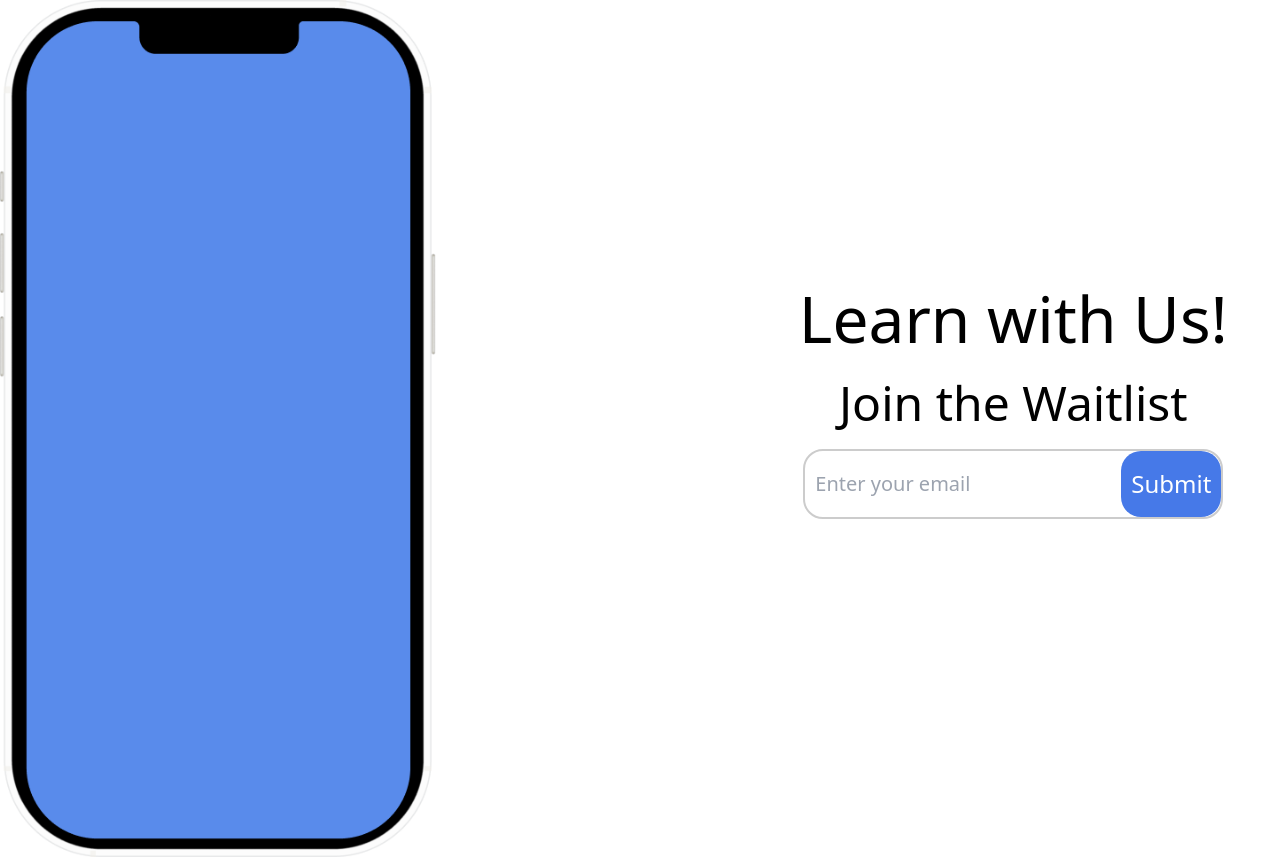
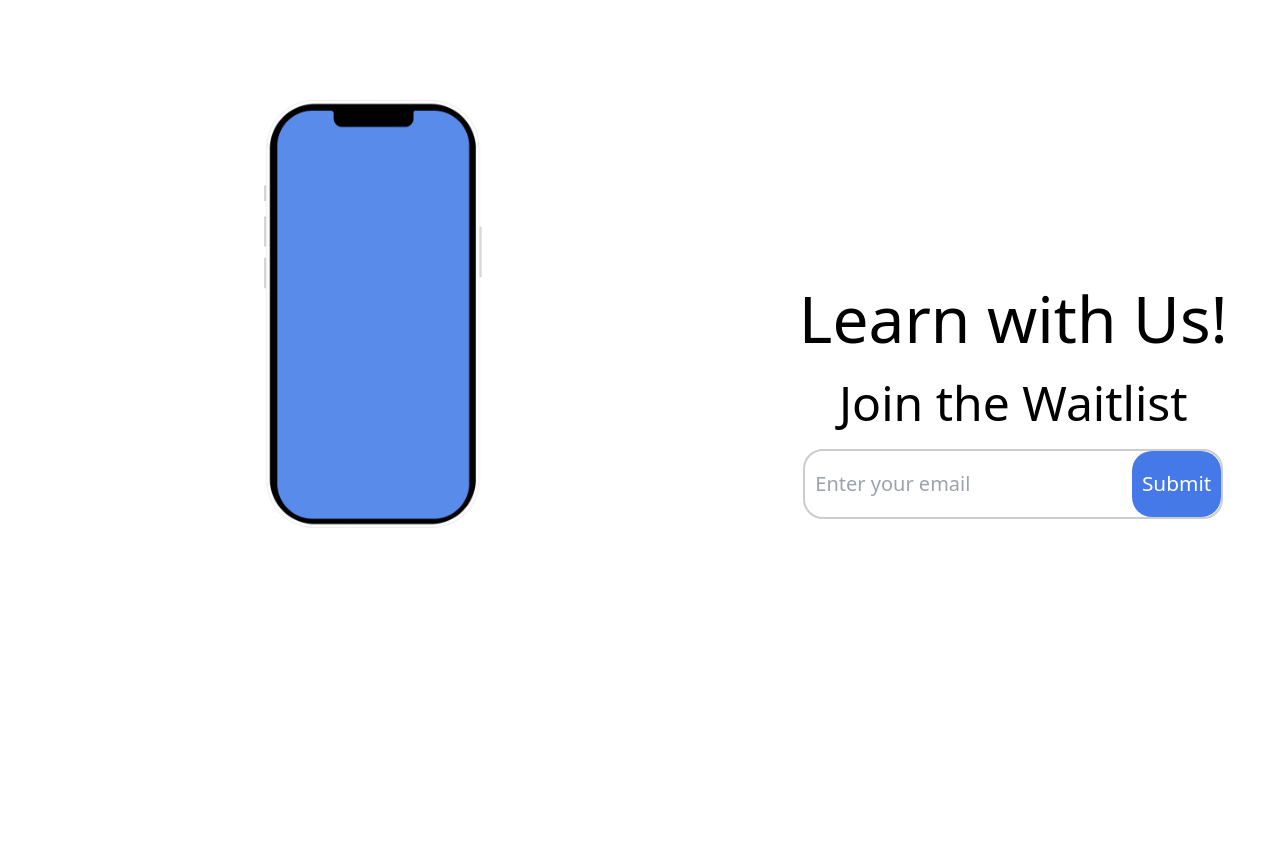
Before and after one commit to varoon-enjeti/tricluck-landing-page, a React (Create React App) app: page / in a window 1280 px wide. After the commit the page ends 800 px from the top, so only its background shows below. Built offline with nearby package versions, Linux system fonts and the light colour scheme.

Commit message:
Slight changes
margins fixed, email outline removed, submit button smaller

```diff
--- a/src/App.tsx
+++ b/src/App.tsx
@@ -8,11 +8,11 @@ function App() {
   const isMobile = useMediaQuery({ maxWidth: 1200 }); // Define the breakpoint for mobile view
 
   return (
-    <div className="xl:flex font-Ubuntu">
-      <div className="xl:w-7/12 xl:h-1/2">
+    <div className="xl:flex font-Ubuntu h-screen">
+      <div className="xl:w-7/12 xl:h-1/2 flex justify-center items-center">
         {isMobile ? <BottomRight /> : <BottomLeft />}
       </div>
-      <div className="xl:w-5/12 xl:h-1/2">
+      <div className="xl:w-5/12 xl:h-1/2 flex justify-center items-center">
         {isMobile ? <BottomLeft /> : <BottomRight />}
       </div>
     </div>
--- a/src/components/bottomleft.tsx
+++ b/src/components/bottomleft.tsx
@@ -4,7 +4,13 @@ import phone from './img/image.png';
 export default function BottomLeft() {
   return (
     <div className="xl:w-7/12 xl:h-1/2 flex justify-center items-center">
-      <img src={phone} alt="phone" />
+      <img src={phone} alt="phone" style={{
+                    width: '50%',
+                    height: 'auto',
+                    display: 'block',
+                    margin: 'auto',
+
+                }}/>
     </div>
   );
 }
--- a/src/components/bottomright.tsx
+++ b/src/components/bottomright.tsx
@@ -14,7 +14,7 @@ export default function BottomRight() {
   };
 
   return (
-    <div style={{ display: 'flex', justifyContent: 'center', flexDirection: 'column', alignItems: 'center', height: '100vh' }}>
+    <div style={{ display: 'flex', justifyContent: 'center', flexDirection: 'column', alignItems: 'center', height: '100vh', margin: 'auto', }}>
       <h1 style={{ fontSize: '4rem', color: 'black' }}>Learn with Us!</h1>
       <h1 style={{ fontSize: '3rem', color: 'black' }}>Join the Waitlist</h1>
       <form onSubmit={handleSubmit}>
@@ -33,9 +33,10 @@ export default function BottomRight() {
             placeholder="Enter your email"
             style={{
               fontSize: '1.25rem',
+              outline: 'none',
             }}
           />
-          <button type="submit" style={{ padding: '10px 10px', fontSize: '1.5rem', backgroundColor: '#4679e8', color: 'white', border: 'none', borderRadius: '20px', height:'66px' }}>
+          <button type="submit" style={{ padding: '10px 10px', fontSize: '1.3rem', backgroundColor: '#4679e8', color: 'white', border: 'none', borderRadius: '20px', height:'66px' }}>
             Submit
           </button>
         </div>
```
